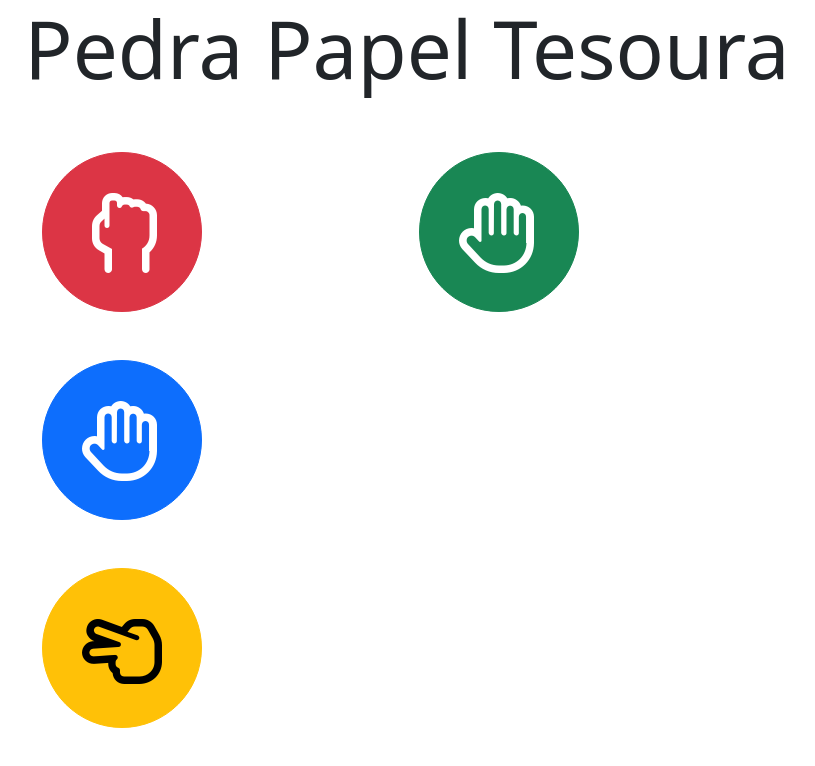
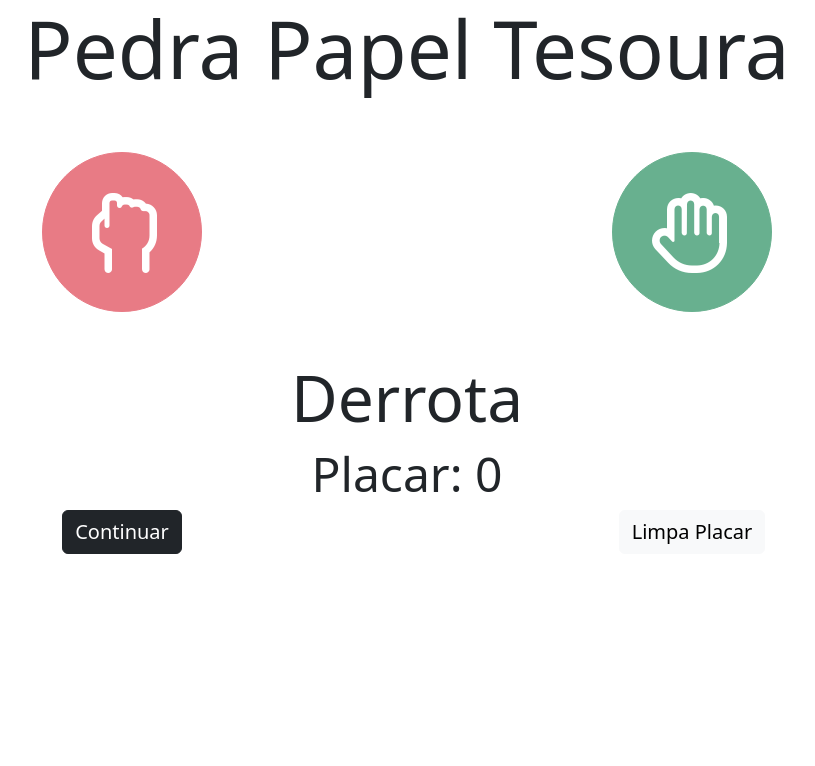
Before and after one commit to Miguel-player-09/jogo-pedra-papel-e-tesoura, a plain HTML site: page index.html in a window 1280 px wide. Both pictures are taken after a click on the button 640 px from the left and 232 px from the top of the page. Shown: the whole page, without its empty margins (233-1048 px from the left). Drawn offline with nearby package versions, Linux system fonts and the light colour scheme.

Commit message:
finished game

```diff
--- a/index.html
+++ b/index.html
@@ -6,7 +6,7 @@
     <meta http-equiv="X-UA-Compatible" content="IE=edge">
     <meta name="viewport" content="width=device-width, initial-scale=1.0">
     <title>Pedra Papel Tesoura</title>
-    <link rel="icon" type="image/x-icon" href="/img/favicon.ico">
+    <link rel="icon" type="image/x-icon" href="../../img/favicon.ico">
 
     <!-- Bootstrap -->
     <link rel="stylesheet" href="https://cdn.jsdelivr.net/npm/bootstrap@5.2.2/dist/css/bootstrap.min.css">
@@ -18,6 +18,7 @@
         crossorigin='anonymous' />
 
     <!-- CSS -->
+    <!-- <link rel="stylesheet" href="../../css/topBar.css"> -->
     <link rel="stylesheet" href="style.css">
 </head>
 
@@ -31,24 +32,24 @@
         <div class="row">
             <div class="col mx-auto">
                 <div id="divPedra" class="col-auto my-5">
-                    <button id="btnPedra" class="botaoPPT boatoEscolha btn btn-danger rounded-circle" value="Pedra" onclick="jogar(this.value)">
+                    <button id="btnPedra" class="botaoPPT botaoEscolha btn btn-danger rounded-circle" value="Pedra" onclick="jogar(this.value)">
                         <i class="fa-regular fa-hand-back-fist"></i>
                     </button>
                 </div>
                 <div id="divPapel" class="col-auto my-5">
-                    <button id="btnpapel" class="botaoPPT boatoEscolha btn btn-primary rounded-circle" value="Papel" onclick="jogar(this.value)">
+                    <button id="btnpapel" class="botaoPPT botaoEscolha btn btn-primary rounded-circle" value="Papel" onclick="jogar(this.value)">
                         <i class="fa-regular fa-hand"></i>
                     </button>
                 </div>
                 <div id="divTesoura" class="col-auto my-5">
-                    <button id="btnTesoura" class="botaoPPT boatoEscolha btn btn-warning rounded-circle" value="Tesoura" onclick="jogar(this.value)">
+                    <button id="btnTesoura" class="botaoPPT botaoEscolha btn btn-warning rounded-circle" value="Tesoura" onclick="jogar(this.value)">
                         <i class="fa-regular fa-hand-scissors"></i>
                     </button>
                 </div>
             </div>
             <div id="colAdversario" class="col mx-auto">
-                <div id="divAdversario" class="col-auto my-5">
-                    <button id="btnAdversario" class="botaoPPT btn btn-success rounded-circle" value="tesoura">
+                <div id="divAdversario" class="col-auto my-5 mx-auto">
+                    <button id="btnAdversario" class="botaoPPT btn btn-success rounded-circle" disabled>
                         <i class="fa-regular fa-hand-back-fist"></i>
                     </button>
                 </div>
@@ -63,15 +64,18 @@
                 <h2 id="placar" class="display-5"></h2>
             </div>
         </div>
-        <div class="row">
-            <div class="col-auto mx-auto">
-                <button id="btnContinuar" class="btn btn-dark fs-5">Continuar</button>
+        <div id="botoesControle" class="row row-cols-2">
+            <div class="col mx-auto">
+                <button id="btnContinuar" class="btn btn-dark fs-5" onclick="continua()">Continuar</button>
+            </div>
+            <div class="col mx-auto">
+                <button id="btnLimpaPlacar" class="btn btn-light fs-5" onclick="limpaPlacar()">Limpa Placar</button>
             </div>
         </div>
     </div>
 
     <!-- JS -->
-    <!-- <script src="/script/topBar.js"></script> -->
+    <!-- <script src="../../script/topBar.js"></script> -->
     <script src="./main.js"></script>
 </body>
 
--- a/main.js
+++ b/main.js
@@ -1,14 +1,17 @@
-const btnPedra = document.getElementById("btnPedra");
-const btnPapel = document.getElementById("btnPapel");
-const btnTesoura = document.getElementById("btnTesoura");
+const botoes = document.getElementsByClassName("botaoEscolha");
+
 const btnAdversario = document.getElementById("btnAdversario");
+const divAdversario = document.getElementById("divAdversario");
+const colAdversario = document.getElementById("colAdversario");
 
-const divPedra = document.getElementById("divPedra");
-const divPapel = document.getElementById("divPapel");
-const divTesoura = document.getElementById("divTesoura");
-const divAdversario = document.getElementById("divAdversario");
+const outResultado = document.getElementById("resultado");
+const outPlacar = document.getElementById("placar");
 
-const colAdversario = document.getElementById("colAdversario");
+let placar = Number(localStorage.getItem("placar"));
+if (!placar) {
+    placar = 0;
+}
+escrevePlacar()
 
 objValores = {
     "Pedra": '<i class="fa-regular fa-hand-back-fist"></i>',
@@ -20,7 +23,6 @@ function jogar(valor) {
     let resultado;
     const opcoes = Object.keys(objValores);
     const adversario = opcoes[Math.floor(Math.random() * opcoes.length)];
-    console.log(valor, adversario);
     mostraAdversario(adversario);
     escondeOutrasOpcoes(valor);
     // define vencedor
@@ -47,9 +49,22 @@ function jogar(valor) {
             }
         }
     }
-    console.log(resultado)
-    // escreve placar
-    // desabilita botoes
+
+    placar += resultado;
+    if (placar < 0){
+        placar = 0;
+    }
+    localStorage.setItem("placar", placar)
+    escrevePlacar();
+    if (resultado === 0) {
+        outResultado.textContent = "Empate";
+    } else if (resultado === 1) {
+        outResultado.textContent = "Vitória!";
+    } else if (resultado === -1) {
+        outResultado.textContent = "Derrota";
+    }
+
+    document.getElementById("botoesControle").style.display = "flex";
 }
 
 function mostraAdversario(opcao) {
@@ -58,5 +73,33 @@ function mostraAdversario(opcao) {
 }
 
 function escondeOutrasOpcoes(opcao) {
+    for (let i = 0; i < botoes.length; i++){
+        const botao = botoes[i];
+        const value = botao.value;
+        if (value === opcao) {
+            botao.disabled = true;
+        } else {
+            botao.parentElement.style.display = 'none'
+        }
+    }
+}
 
+function limpaPlacar() {
+    localStorage.removeItem("placar");
+    escrevePlacar;
 }
+
+function continua() {
+    for (let i = 0; i < botoes.length; i++){
+        const botao = botoes[i];
+        botao.disabled = false;
+        botao.parentElement.style.display = "block";
+    }
+    colAdversario.style.display = "none";
+    document.getElementById("botoesControle").style.display = "none";
+    outResultado.textContent = "";
+}
+
+function escrevePlacar() {
+    outPlacar.textContent = "Placar: " + placar;
+}
--- a/style.css
+++ b/style.css
@@ -4,6 +4,6 @@
     height: 10rem;
 }
 
-#colAdversario, #btnContinuar {
+#colAdversario, #botoesControle {
     display: none;
 }
```
